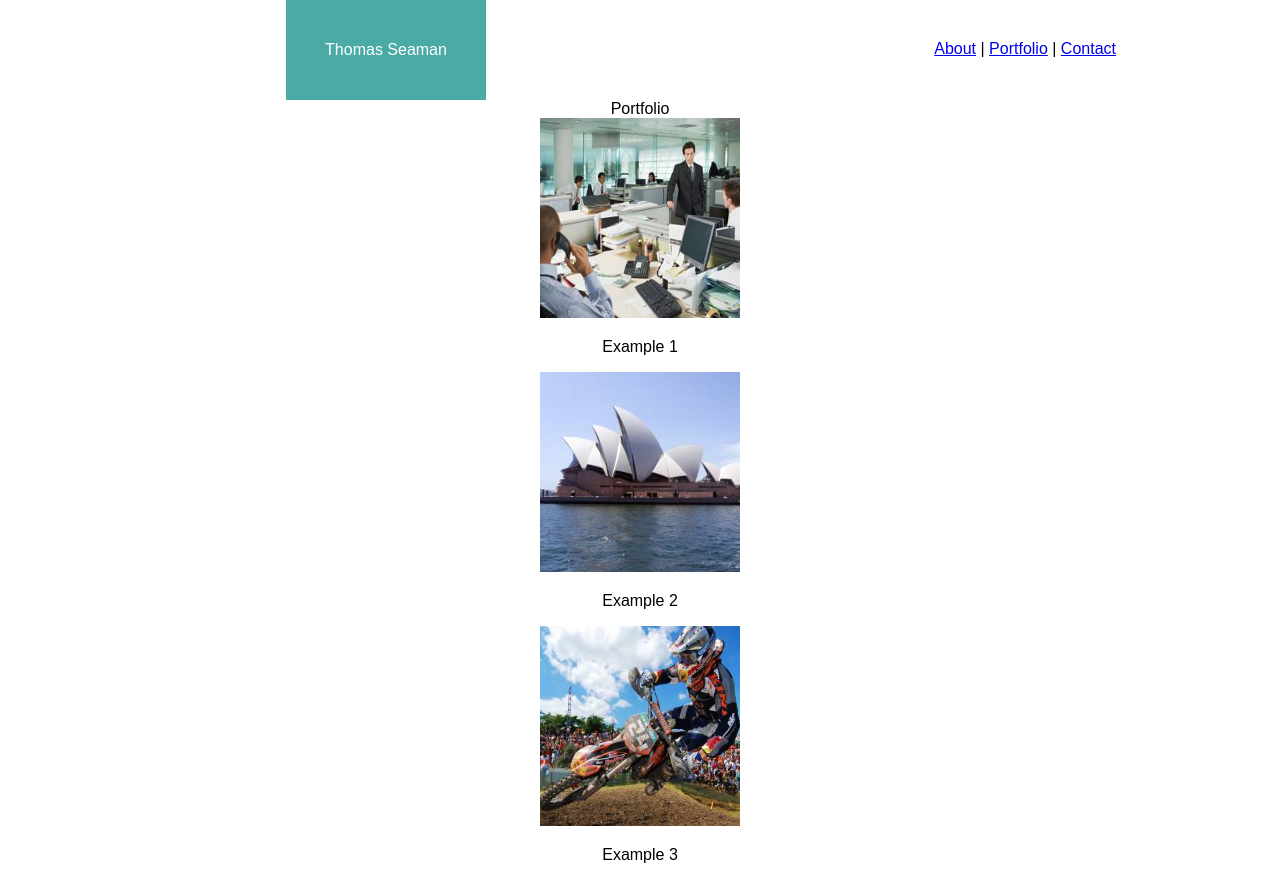
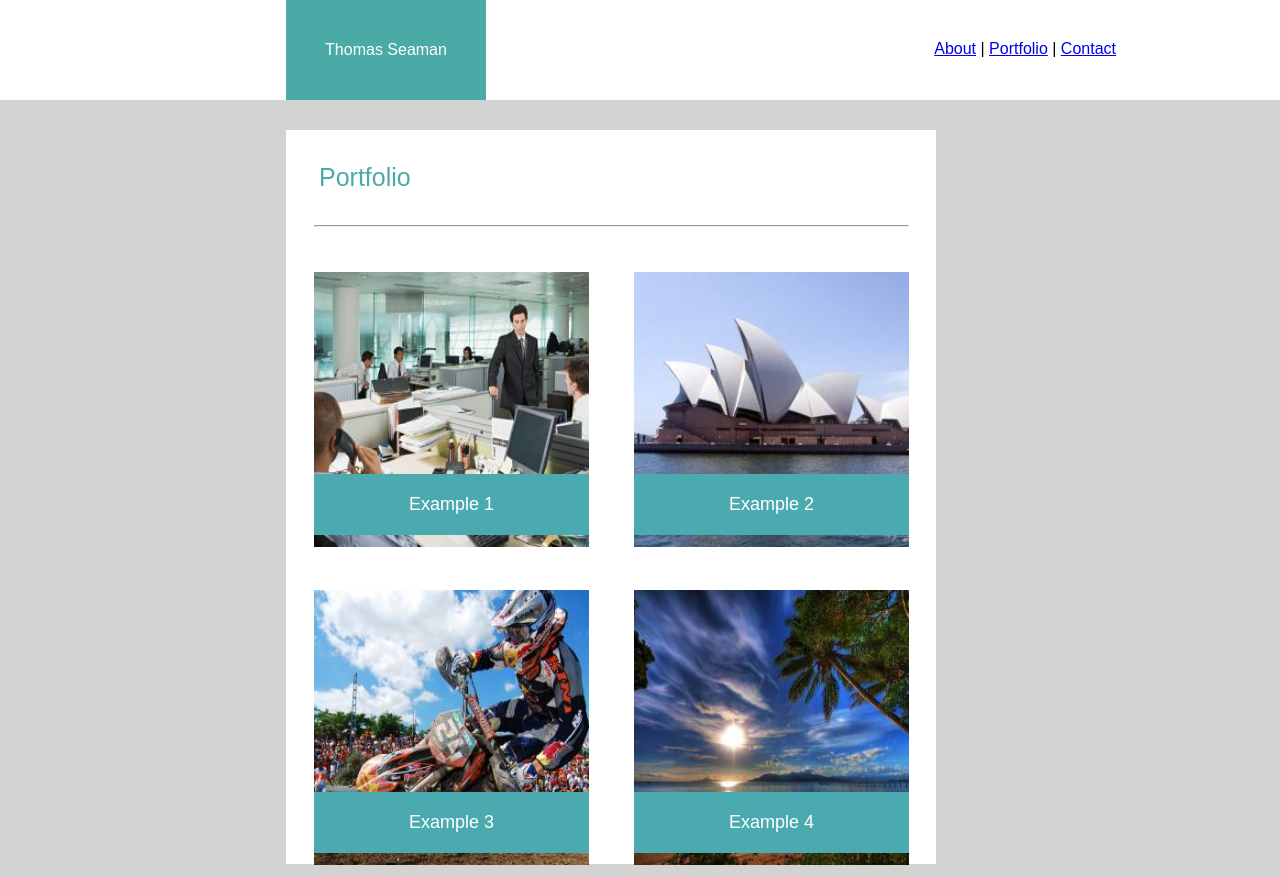
Before and after one commit to ThomasSeaman/Basic-Portfolio, a plain HTML site: page portfolio.html in a window 1280 px wide. Shown: the top 877 px of the page. Drawn offline with Linux system fonts and the light colour scheme.

Commit message:
portfolio done

```diff
--- a/assets/css/contact.css
+++ b/assets/css/contact.css
@@ -152,25 +152,6 @@ hr{
     vertical-align: middle;
 }
 
-
-
-
-
-.aside{
-    background-color:#ffffff;
-}
-
-
-
-
-.contactbox{
-    background-color:#ffffff;
-}
-
-.portfoliobox{
-    background-color:#ffffff;
-}
-
 footer{
     background-color:#666666;
     color:#ffffff;
--- a/assets/css/portfolio.css
+++ b/assets/css/portfolio.css
@@ -30,7 +30,7 @@ nav{
 }
 
 
-.articlebox{
+.portfoliobox{
     background-color:#ffffff;
     width:650px;
     float:left;
@@ -38,39 +38,87 @@ nav{
     margin-left:286px;
     margin-top:30px;
     margin-bottom:33px;
+    height:734px;
 }
 
-.figureaboutme{
-    background-color:#ffffff;
-    text-align:left;
+.articleportfolio{
+    color: #4aaaa5;
+    clear: both;
+    float: left;
+    width: 650px;
+    padding: 33px;
+    text-align: left;
+    font-size: 25px;
 }
 
-.p1{
-    width: 379px;
-    float: left;
-    margin-left: 20px;
-    margin-top: -2px;
-    font:#777777;
+hr{
+    width:593px;
+    color:gray;
 }
 
-.p2{
+.businessimage{
     float:left;
-    font:#777777;
+    padding-top:37px;
+    padding-right:45px;
+    padding-left:28px;
 }
 
-.headshotimage{
-    clear: both;
+#example1{
+    background-color: #4aaaaf;
+    color: #ffffff;
+    font-size: 18px;
+    margin-top: -77px;
+    padding: 20px;
+    z-index: 2;
+    position: relative;
+}
+
+.cityimage{
     float:left;
-    margin-left:33px;
+    padding-top:37px;
 }
-.articleaboutme{
-    color:#4aaaa5;
-    clear: both;
+
+#example2{
+    background-color: #4aaaaf;
+    color: #ffffff;
+    font-size: 18px;
+    margin-top: -77px;
+    padding: 20px;
+    z-index: 2;
+    position: relative;
+}
+
+
+.motocrossimage{
     float:left;
-    width:476px;
-    padding:33px;
-    text-align:left;
-    font-size:25px;
+    padding-top:37px;
+    padding-right:45px;
+    padding-left:28px;
+}
+
+#example3{
+    background-color: #4aaaaf;
+    color: #ffffff;
+    font-size: 18px;
+    margin-top: -77px;
+    padding: 20px;
+    z-index: 2;
+    position: relative;
+}
+
+.natureimage{
+    float:left;
+    padding-top:37px;
+}
+
+#example4{
+    background-color: #4aaaaf;
+    color: #ffffff;
+    font-size: 18px;
+    margin-top: -77px;
+    padding: 20px;
+    z-index: 2;
+    position: relative;
 }
 
 .connectbox{
@@ -109,25 +157,6 @@ nav{
     vertical-align: middle;
 }
 
-
-
-
-
-.aside{
-    background-color:#ffffff;
-}
-
-
-
-
-.contactbox{
-    background-color:#ffffff;
-}
-
-.portfoliobox{
-    background-color:#ffffff;
-}
-
 footer{
     background-color:#666666;
     color:#ffffff;
--- a/portfolio.html
+++ b/portfolio.html
@@ -20,17 +20,28 @@
     <div class="portfoliobox">
     <article class="articleportfolio">Portfolio</article>
 
-        <img src="assets/images/business.jpg" alt="business" class="businessimage" height="200" width="200">
+        <hr>
+
+        <div class="businessimage">
+        <img src="assets/images/business.jpg" alt="business" id="businessjpg" height="275" width="275">
         <p id="example1">Example 1</p>
+        </div>
 
-        <img src="assets/images/city.jpg" alt="city" class="cityimage" height="200" width="200">
+        <div class="cityimage">
+        <img src="assets/images/city.jpg" alt="city" id="cityjpg" height="275" width="275">
         <p id="example2">Example 2</p>
+        </div>
 
-        <img src="assets/images/motocross.jpg" alt="motocross" class="motocrossimage" height="200" width="200">
+        <div class="motocrossimage">
+        <img src="assets/images/motocross.jpg" alt="motocross" id="cityjpg" height="275" width="275">
         <p id="example3">Example 3</p>
+        </div>
 
-        <img src="assets/images/nature.jpg" alt="nature" class="natureimage" height="200" width="200">
+        <div class="natureimage">
+        <img src="assets/images/nature.jpg" alt="nature" id="naturejpg" height="275" width="275">
         <p id="example4">Example 4</p>
+        </div>
+
     </div>
 
         <div class="connectbox">
```
